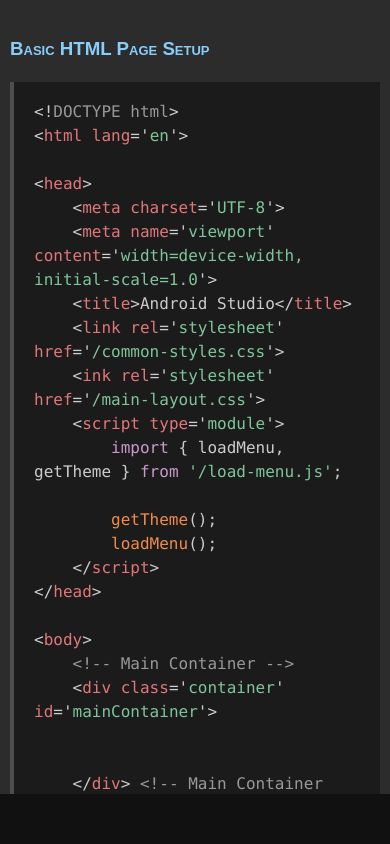
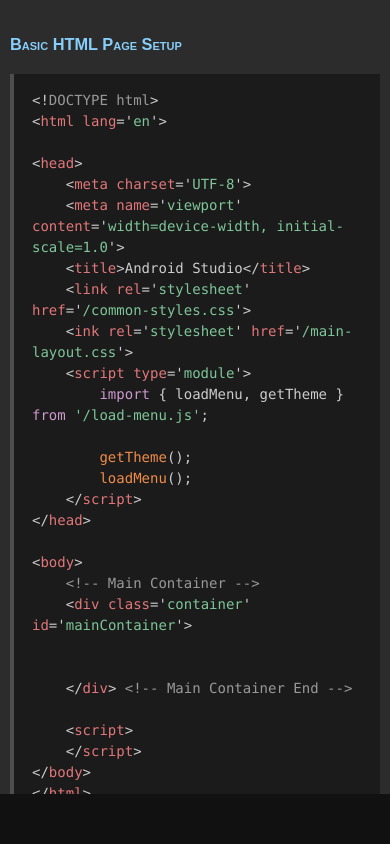
Before and after one commit to tuantrancode/tuantrancode.github.io, a Next.js app in the folder react/: page / in a window 390 px wide. Shown: the top 844 px of the page. Built offline with nearby package versions, Linux system fonts and the light colour scheme; some icons are missing.

Commit message:
Changes font-size for smaller screen

```diff
--- a/react/src/styles/main-layout.css
+++ b/react/src/styles/main-layout.css
@@ -27,7 +27,7 @@ Also includes responsive styles for mobile devices.
 }
 
 /* Dark Theme */
-[data-theme="dark"] {
+[data-theme='dark'] {
   --primary-color: #111;
   --secondary-color: #1b1b1b;
   --body-bg-color: #363636;
@@ -123,12 +123,12 @@ Also includes responsive styles for mobile devices.
   padding: 10px 15px;
   text-align: left;
   text-decoration: none;
-  color: var(--container-font-color)
+  color: var(--container-font-color);
 }
 
 .dropdownContent a:hover {
   background-color: var(--hover-color);
-  color: var(--top-nav-font-color)
+  color: var(--top-nav-font-color);
 }
 
 /* Show the dropdown-content when hovering/clicking dropdownBtn */
@@ -258,6 +258,10 @@ Also includes responsive styles for mobile devices.
 
 /* Responsive Styles */
 @media (max-width: 1024px) {
+  #root {
+    font-size: 14px;
+  }
+
   .main-content {
     min-width: 0;
     left: 0;
@@ -298,7 +302,6 @@ Also includes responsive styles for mobile devices.
 
 /* Responsive Styles */
 @media (max-width: 480px) {
-
   /* For phone where navigation buttons are part of screen
   * This will change the phone's navigation panel to be slightly darker than the top-nav bar */
   :root {
```
